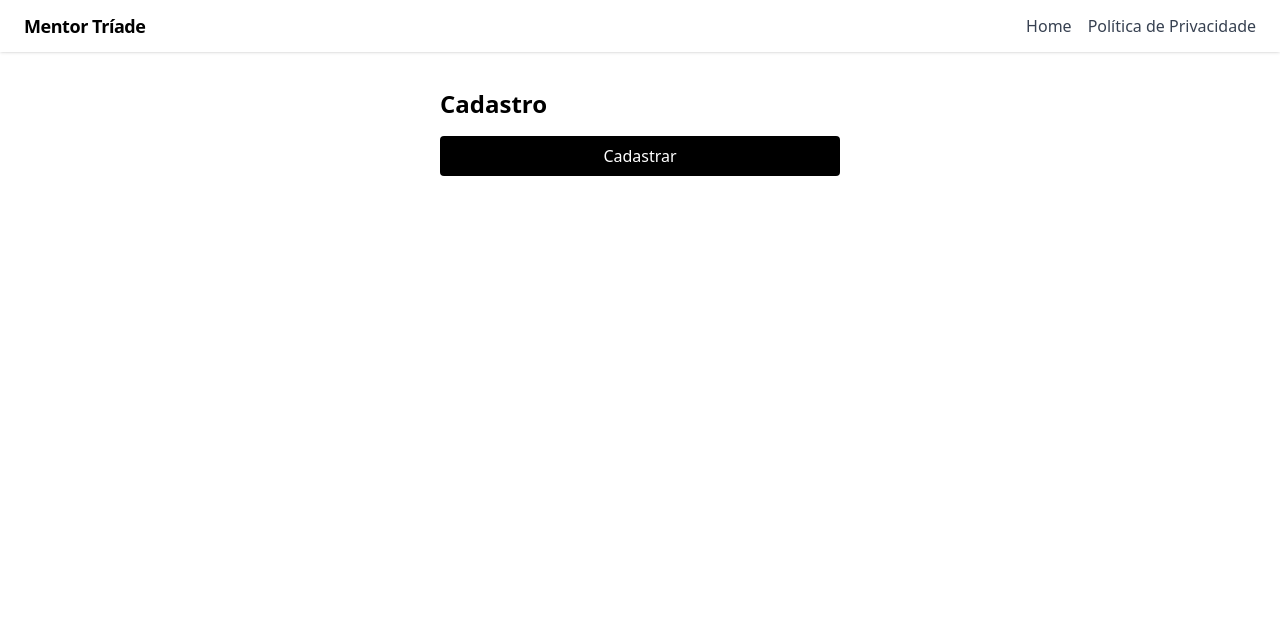
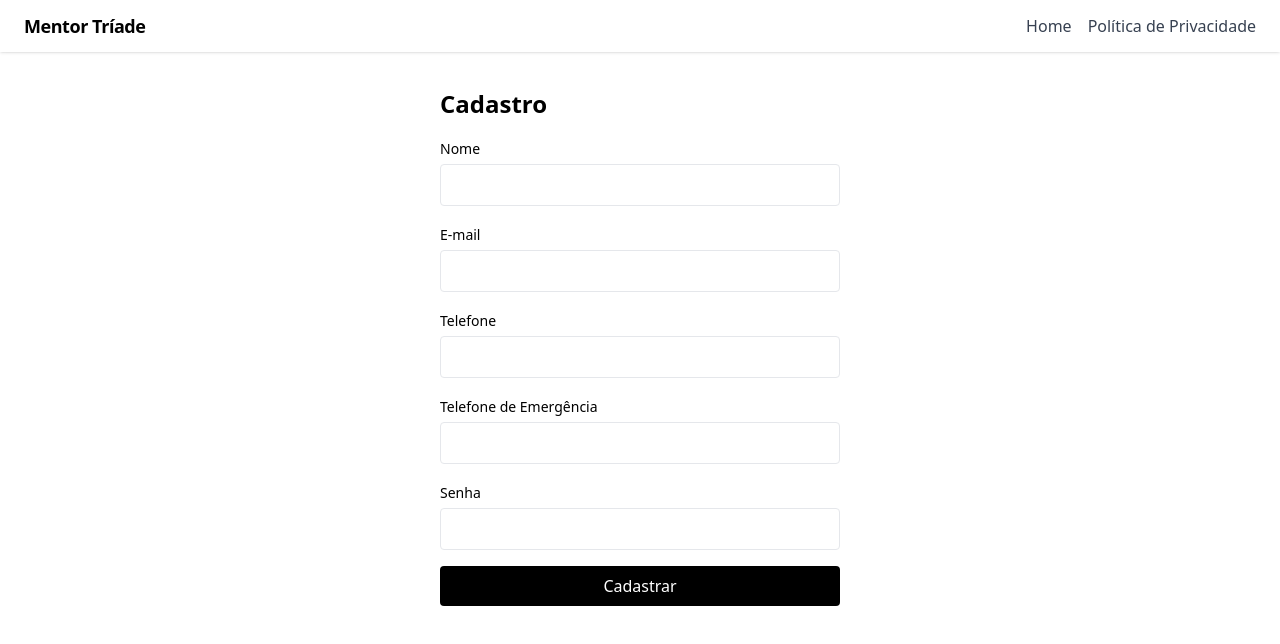
Before and after one commit to JonDuardo/mentor360-front, a React (Create React App) app: page /cadastro in a window 1280 px wide. Shown: the top 644 px of the page. Built offline with nearby package versions, Linux system fonts and the light colour scheme.

Commit message:
fix(front): usar REACT_APP_API_BASE_URL no cadastro

```diff
--- a/src/pages/CadastroPage.jsx
+++ b/src/pages/CadastroPage.jsx
@@ -1,6 +1,6 @@
 // src/pages/CadastroPage.jsx
 import { useState } from "react";
-import { API_BASE_URL } from "../config"; // usa a config central
+import { API_BASE_URL } from "../config"; // usa a URL central
 
 export default function CadastroPage() {
   const [nome, setNome] = useState("");
@@ -28,7 +28,7 @@ export default function CadastroPage() {
         }),
       });
 
-      // tenta ler JSON; se não for, lê texto
+      // tenta ler JSON, senão lê texto para mensagem de erro
       let data;
       try {
         const ct = res.headers.get("content-type") || "";
@@ -45,9 +45,11 @@ export default function CadastroPage() {
       setMensagem("Cadastro realizado com sucesso! Você já pode fazer login.");
       setNome(""); setEmail(""); setTelefone(""); setTelefoneEmergencia(""); setSenha("");
     } catch (err) {
-      setMensagem(err.message === "Failed to fetch"
-        ? "Não foi possível conectar. Tente novamente em alguns segundos."
-        : err.message);
+      setMensagem(
+        err.message === "Failed to fetch"
+          ? "Não foi possível conectar. Tente novamente em alguns segundos."
+          : err.message
+      );
     } finally {
       setCarregando(false);
     }
@@ -56,14 +58,67 @@ export default function CadastroPage() {
   return (
     <div className="max-w-md mx-auto p-6">
       <h1 className="text-2xl font-semibold mb-4">Cadastro</h1>
+
       <form onSubmit={handleSubmit} className="space-y-4">
-        {/* campos... iguais aos seus */}
-        {/* ... */}
+        <label className="block">
+          <span className="text-sm">Nome</span>
+          <input
+            type="text"
+            className="mt-1 w-full border rounded p-2"
+            value={nome}
+            onChange={(e) => setNome(e.target.value)}
+            required
+          />
+        </label>
+
+        <label className="block">
+          <span className="text-sm">E-mail</span>
+          <input
+            type="email"
+            className="mt-1 w-full border rounded p-2"
+            value={email}
+            onChange={(e) => setEmail(e.target.value)}
+            required
+          />
+        </label>
+
+        <label className="block">
+          <span className="text-sm">Telefone</span>
+          <input
+            type="tel"
+            className="mt-1 w-full border rounded p-2"
+            value={telefone}
+            onChange={(e) => setTelefone(e.target.value)}
+          />
+        </label>
+
+        <label className="block">
+          <span className="text-sm">Telefone de Emergência</span>
+          <input
+            type="tel"
+            className="mt-1 w-full border rounded p-2"
+            value={telefoneEmergencia}
+            onChange={(e) => setTelefoneEmergencia(e.target.value)}
+          />
+        </label>
+
+        <label className="block">
+          <span className="text-sm">Senha</span>
+          <input
+            type="password"
+            className="mt-1 w-full border rounded p-2"
+            value={senha}
+            onChange={(e) => setSenha(e.target.value)}
+            required
+          />
+        </label>
+
         {mensagem && (
           <div className={`text-sm ${mensagem.includes("sucesso") ? "text-green-600" : "text-red-600"}`}>
             {mensagem}
           </div>
         )}
+
         <button type="submit" disabled={carregando} className="w-full bg-black text-white py-2 rounded">
           {carregando ? "Cadastrando..." : "Cadastrar"}
         </button>
```
